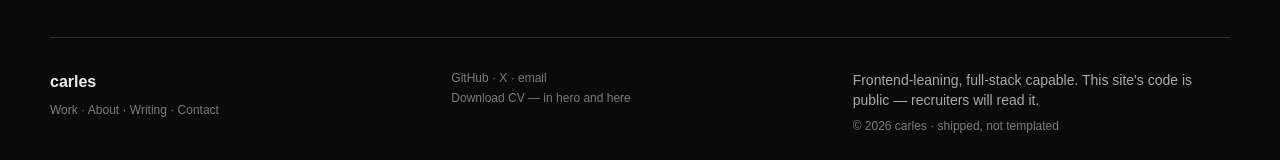
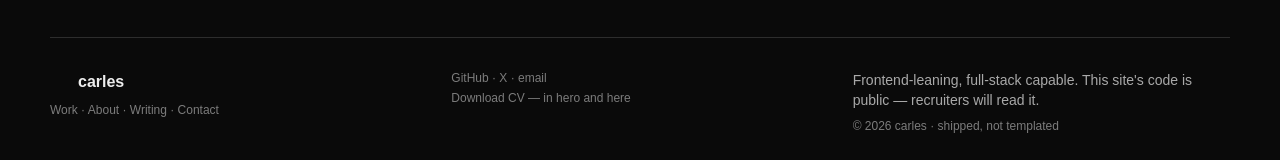
Before and after one commit to Sam-Charles12/Portfolio, a Next.js app: page /design-system in a window 1280 px wide. Shown: the part 5379-5539 px from the top of the page. Built offline with nearby package versions, Linux system fonts and the light colour scheme; a web font is replaced by a local one.

Commit message:
feat: add Logo component for project branding and integrate into footer

```diff
--- a/src/app/design-system/page.tsx
+++ b/src/app/design-system/page.tsx
@@ -15,6 +15,7 @@ import {
   Search01Icon,
 } from "@hugeicons/core-free-icons";
 import { siGithub } from "simple-icons";
+import Logo from "@/components/logo";
 
 function Section({
   index,
@@ -541,7 +542,10 @@ const useCanvas = create((set) => ({
           </div>
           <footer className="mt-8 grid gap-6 border-t pt-8 md:grid-cols-3" style={{ borderColor: "var(--border-15)" }}>
             <div>
-              <p className="font-bold">carles</p>
+              <p className="flex items-center gap-2 font-bold">
+                <Logo size={20} />
+                carles
+              </p>
               <p className="mt-2 font-mono text-xs" style={{ color: "var(--text-50)" }}>Work · About · Writing · Contact</p>
             </div>
             <div className="font-mono text-xs" style={{ color: "var(--text-50)" }}>
--- /dev/null
+++ b/src/components/logo.tsx
@@ -0,0 +1,47 @@
+import type { CSSProperties } from "react";
+import { LOGO_MARK_D, LOGO_TILE_D, LOGO_VIEWBOX } from "./logo-art";
+
+type LogoProps = {
+  /** Rendered square size in px. */
+  size?: number;
+  className?: string;
+  style?: CSSProperties;
+  /** Accessible name — omit for decorative use (then hidden from AT). */
+  label?: string;
+};
+
+/**
+ * Project logo — ink tile with a knocked-out mark. Token-driven, so it
+ * follows the manual theme toggle as well as the OS scheme.
+ */
+export default function Logo({ size = 32, className, style, label }: LogoProps) {
+  return (
+    <svg
+      viewBox={LOGO_VIEWBOX}
+      width={size}
+      height={size}
+      className={className}
+      style={style}
+      aria-hidden={label ? undefined : true}
+      role={label ? "img" : undefined}
+    >
+      {label ? <title>{label}</title> : null}
+      <path
+        d={LOGO_TILE_D}
+        fill="var(--ink)"
+        fillRule="evenodd"
+        stroke="var(--ink)"
+        strokeWidth={0.25}
+        strokeLinejoin="round"
+      />
+      <path
+        d={LOGO_MARK_D}
+        fill="var(--bg)"
+        fillRule="evenodd"
+        stroke="var(--bg)"
+        strokeWidth={0.25}
+        strokeLinejoin="round"
+      />
+    </svg>
+  );
+}
```
